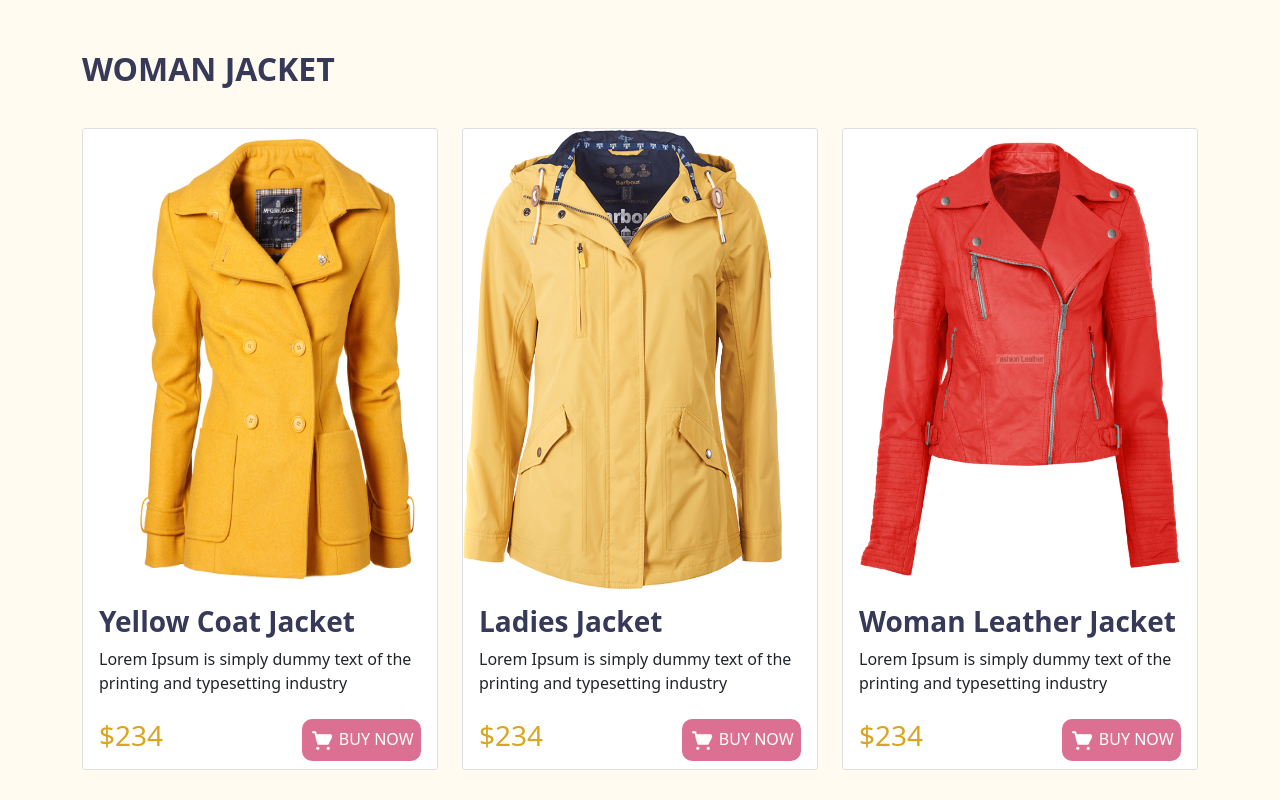
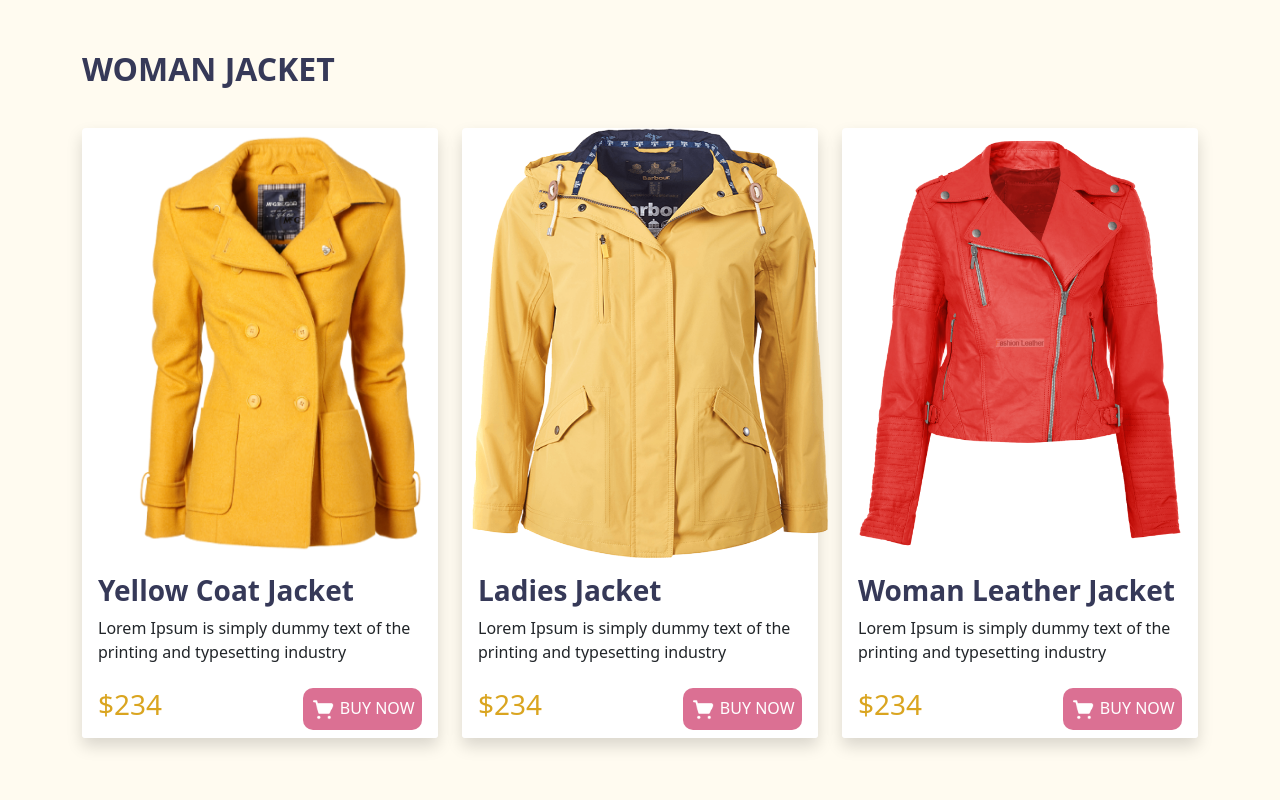
Before and after one commit to aktaruzzamanjoti97/penguin-fashion-website, a plain HTML site: page index.html in a window 1280 px wide. Shown: the part 660-1460 px from the top of the page. Drawn offline with Linux system fonts and the light colour scheme.

Commit message:
everything okk done!

```diff
--- a/css/style.css
+++ b/css/style.css
@@ -28,17 +28,24 @@ h1{
     font-family: 'Bebas Neue', cursive;
     font-size: 70px;
 }
+.penguin-card{
+    border: 0;
+}
 #female-jacket2{
-    height: 460px;
-    width: 110%;
+    height: 430px;
+    width: 120%;
+    padding-right: 30px;
+    padding-left: -50px;
+
 
 }
 #female-jacket1{
-    height: 460px;
-    width: 90%;
+    height: 430px;
+    margin-left: 10px;
+
 }
 #female-jacket3{
-    height: 460px;
+    height: 430px;
 }
 .male-jacket{
     height: 430px;
--- a/index.html
+++ b/index.html
@@ -77,7 +77,7 @@
         <h2 class="almost-violet"><strong>WOMAN JACKET</strong></h2>
         <div class="row row-cols-1 row-cols-md-3 g-4 mt-2 pt-2">
           <div class="col">
-            <div class="card h-100">
+            <div class="card h-100 shadow penguin-card">
               <img id="female-jacket2" src="images/female-jacket2.png" class="card-img-top" alt="...">
               <div class="card-body">
                 <h3 class="card-title almost-violet"><strong>Yellow Coat Jacket</strong></h3>
@@ -96,7 +96,7 @@
             </div>
           </div>
           <div class="col">
-            <div class="card h-100">
+            <div class="card h-100 penguin-card shadow">
               <img id="female-jacket1" src="images/female-jacket1.png" class="card-img-top" alt="...">
               <div class="card-body">
                 <h3 class="card-title almost-violet"><strong>Ladies Jacket</strong></h3>
@@ -115,7 +115,7 @@
             </div>
           </div>
           <div class="col">
-            <div class="card h-100">
+            <div class="card h-100 penguin-card shadow">
               <img id="female-jacket3" src="images/female-jacket3.png" class="card-img-top" alt="...">
               <div class="card-body">
                 <h3 class="card-title almost-violet"><strong>Woman Leather Jacket</strong></h3>
@@ -145,7 +145,7 @@
         <h2 class="almost-violet"><strong>MAN JACKET</strong></h2>
         <div class="row row-cols-1 row-cols-md-3 g-4 mt-2 pt-2">
           <div class="col">
-            <div class="card h-100">
+            <div class="card h-100 penguin-card shadow">
               <img class="male-jacket" src="images/man-jacket1.png" class="card-img-top" alt="...">
               <div class="card-body">
                 <h3 class="card-title almost-violet"><strong>Snowboard Jacket Mens</strong></h3>
@@ -164,7 +164,7 @@
             </div>
           </div>
           <div class="col">
-            <div class="card h-100">
+            <div class="card h-100 penguin-card shadow">
               <img class="male-jacket" src="images/male-jacket3.png" class="card-img-top" alt="...">
               <div class="card-body">
                 <h3 class="card-title almost-violet"><strong>Man Leather Jackets</strong></h3>
@@ -183,7 +183,7 @@
             </div>
           </div>
           <div class="col">
-            <div class="card h-100">
+            <div class="card h-100 penguin-card shadow">
               <img class="male-jacket" src="images/male-jacket2.png" class="card-img-top" alt="...">
               <div class="card-body">
                 <h3 class="card-title almost-violet"><strong>Man Casual Jackets</strong></h3>
```
